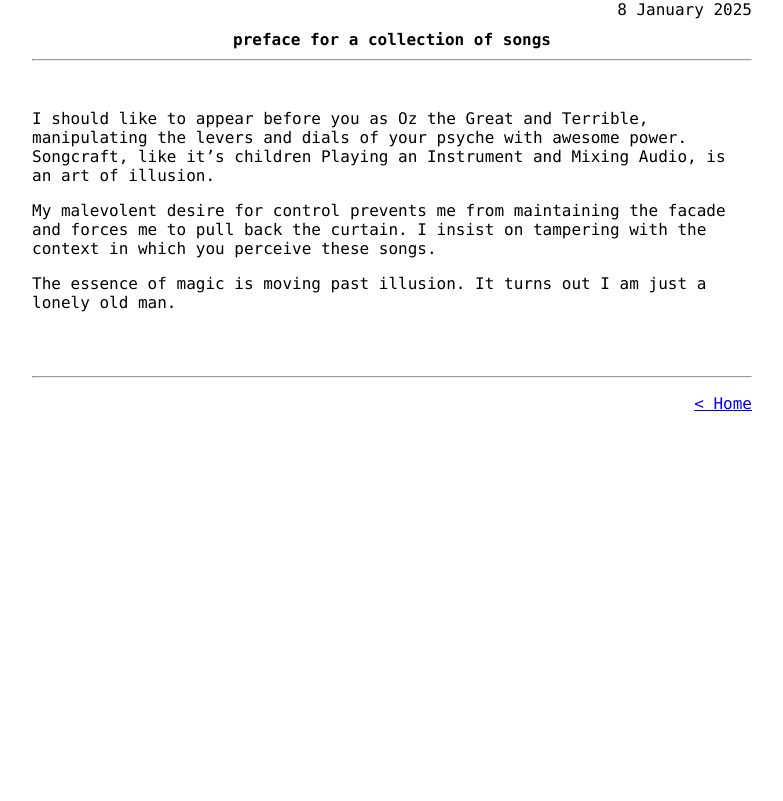
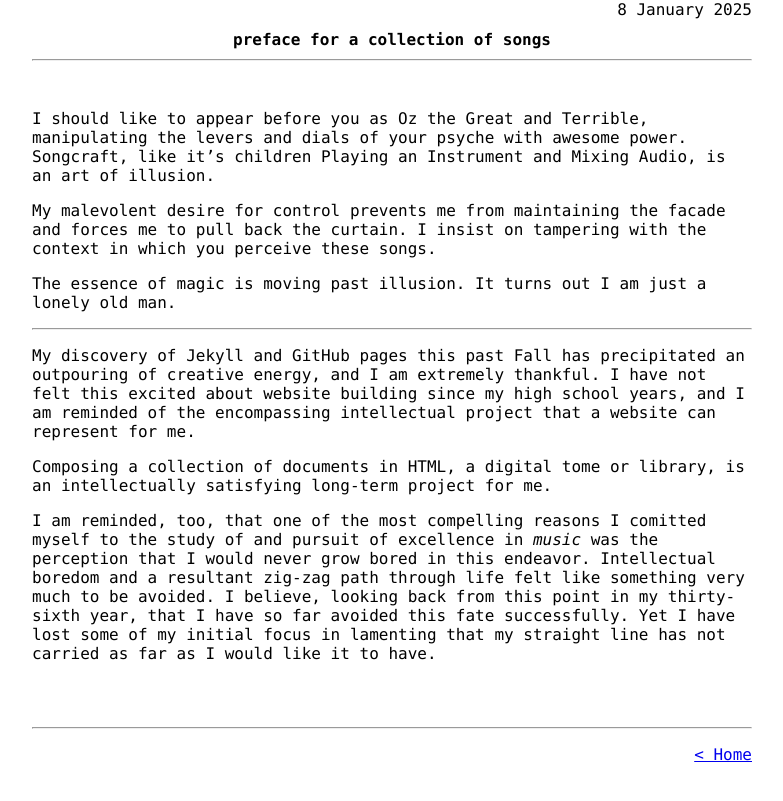
Before and after one commit to popempire/hjhw, a Jekyll site: the page built from _posts/2025-01-08-.md, in a window 1280 px wide. Shown: the top 801 px of the page, without its empty margins (248-1031 px from the left). Built offline with Jekyll 4.4.1, drawn with Linux system fonts in a browser that asks for light colours.

Commit message:
Update 2025-01-08-.md

```diff
--- a/_posts/2025-01-08-.md
+++ b/_posts/2025-01-08-.md
@@ -14,3 +14,21 @@ which you perceive these songs.
 
 The essence of magic is moving past illusion.
 It turns out I am just a lonely old man.
+
+---
+
+My discovery of Jekyll and GitHub pages this past Fall has precipitated an
+outpouring of creative energy, and I am extremely thankful. I have not felt this
+excited about website building since my high school years, and I am reminded
+of the encompassing intellectual project that a website can represent for me.
+
+Composing a collection of documents in HTML, a digital tome or library, is an
+intellectually satisfying long-term project for me.
+
+I am reminded, too, that one of the most compelling reasons I comitted myself
+to the study of and pursuit of excellence in *music* was the perception that I
+would never grow bored in this endeavor. Intellectual boredom and a resultant
+zig-zag path through life felt like something very much to be avoided. I believe,
+looking back from this point in my thirty-sixth year, that I have so far avoided
+this fate successfully. Yet I have lost some of my initial focus in lamenting
+that my straight line has not carried as far as I would like it to have.
```
